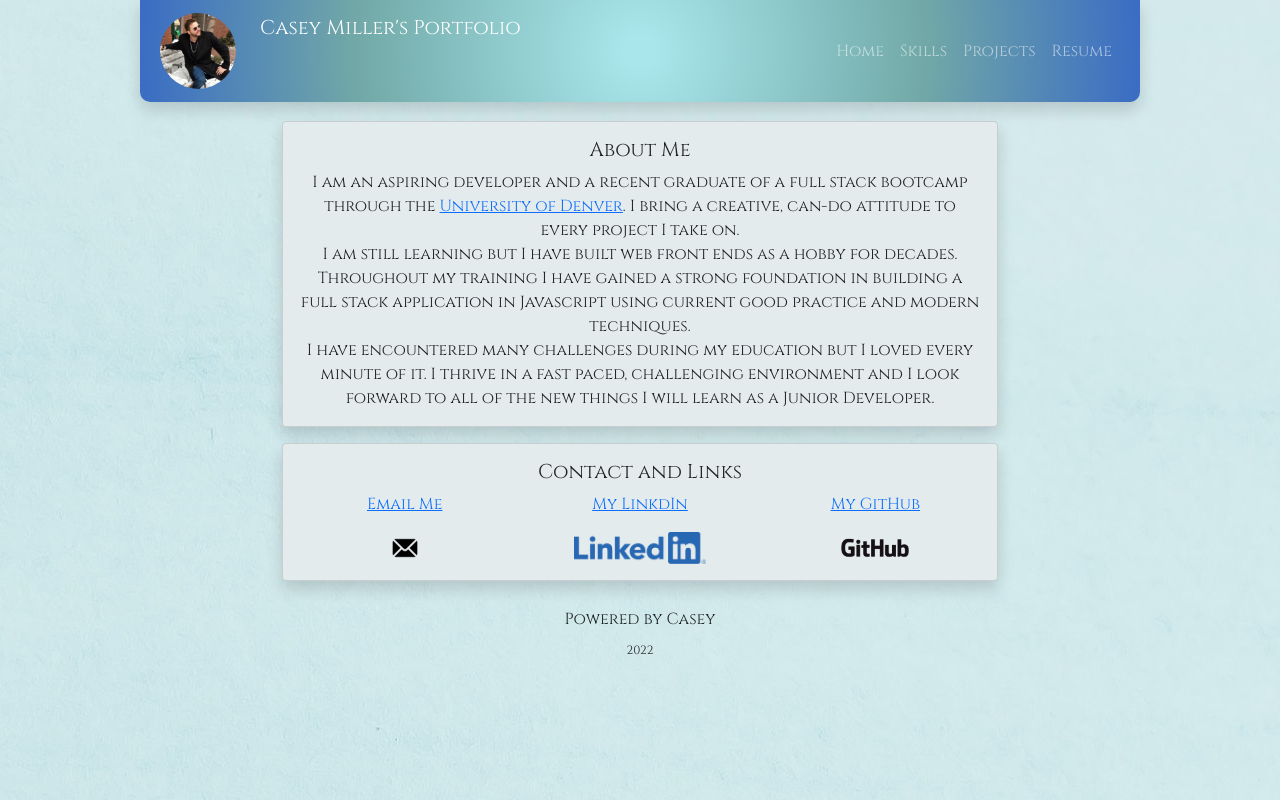
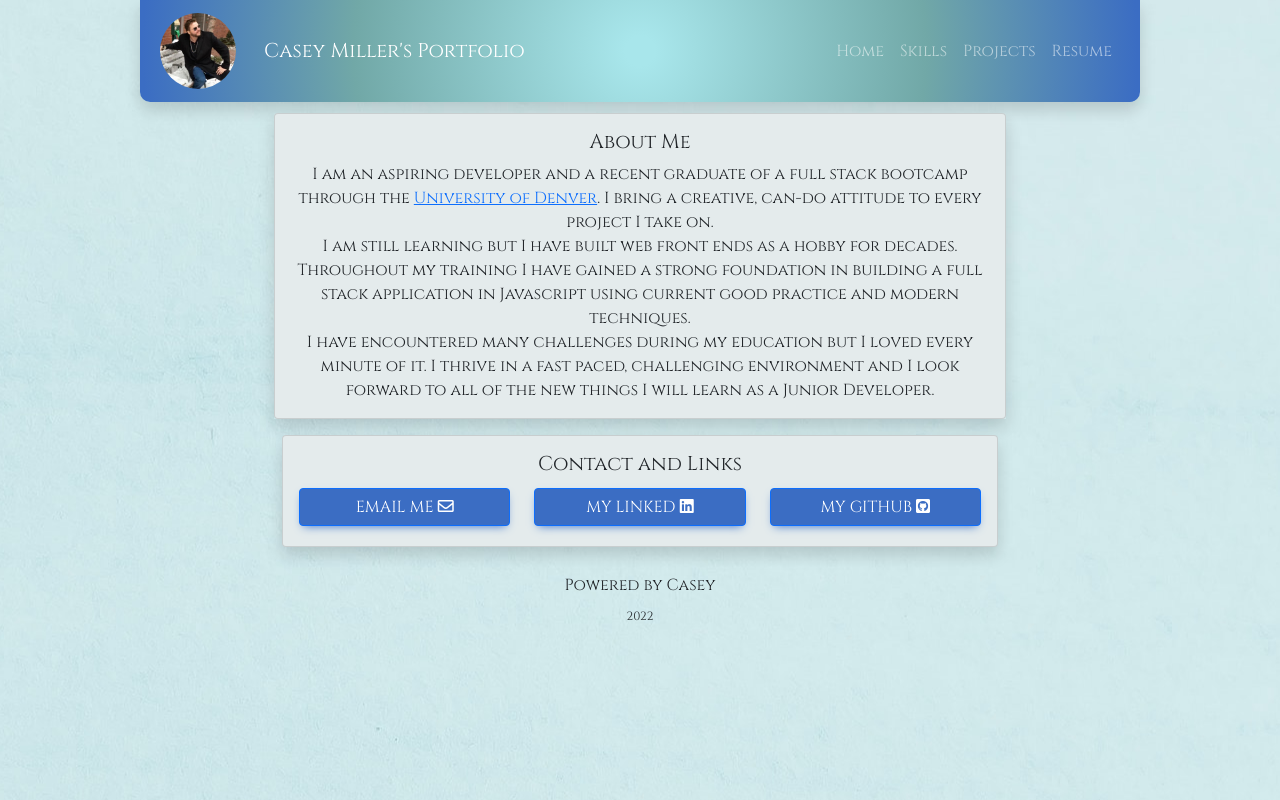
Before and after one commit to CaseySMiller/reactPortfolio, a React (Create React App) app in the folder client/: page / in a window 1280 px wide. Built offline with nearby package versions, Linux system fonts and the light colour scheme.

Commit message:
added MDB and styled home page with it as well as adding hover gradient to all buttons

```diff
--- a/client/package.json
+++ b/client/package.json
@@ -8,6 +8,7 @@
     "@testing-library/user-event": "^13.5.0",
     "bootstrap": "^5.1.3",
     "graphql": "^16.5.0",
+    "mdb-react-ui-kit": "^4.1.0",
     "react": "^18.2.0",
     "react-bootstrap": "^2.4.0",
     "react-dom": "^18.2.0",
--- a/client/public/index.html
+++ b/client/public/index.html
@@ -3,6 +3,8 @@
   <head>
     <meta charset="utf-8" />
     <link rel="icon" href="%PUBLIC_URL%/favicon.ico" />
+    <link href="https://use.fontawesome.com/releases/v5.15.1/css/all.css" rel="stylesheet" />
+    <link href="https://fonts.googleapis.com/css?family=Roboto:300,400,500,700&display=swap" rel="stylesheet" />
 
     <meta name="viewport" content="width=device-width, initial-scale=1" />
     <meta name="theme-color" content="#000000" />
--- a/client/src/App.css
+++ b/client/src/App.css
@@ -42,9 +42,13 @@ body {
   object-fit: cover;
 }
 
-.project-button {
+.my-button {
   background-color: rgb(59,109,195);
 }
+.my-button:hover {
+  background-color: rgb(113,168,167);
+  background: radial-gradient(circle, rgba(168,230,235,1) 3%, rgba(113,168,167,1) 57%, rgba(59,109,195,1) 99%);
+  }
 
 .contact-link {
   width: 100%;
--- a/client/src/components/ProjectCard.js
+++ b/client/src/components/ProjectCard.js
@@ -30,21 +30,16 @@ function ProjectCard(project) {
                 </div>
                 <div style={{marginTop: '12px'}}>
                     <Row className='justify-content-center mx-2'>
-                        {/* {largeCol ? (
-                            <h2>true</h2>
-                        ):(
-                            <h2>false</h2>
-                        )} */}
                         <Button
                         variant="secondary"
-                        className={largeCol ? 'm-2 col-xs-10 col-lg-5 project-button' : 'm-2 col-xs-10 project-button'}
+                        className={largeCol ? 'm-2 col-xs-10 col-lg-5 my-button' : 'm-2 col-xs-10 my-button'}
                         target='_blank'
                         href={deployedSite}>
                             Deployed app
                         </Button>
                         <Button
                         variant="secondary"
-                        className={largeCol ? 'm-2 col-xs-10 col-lg-5 project-button' : 'm-2 col-xs-10 project-button'}
+                        className={largeCol ? 'm-2 col-xs-10 col-lg-5 my-button' : 'm-2 col-xs-10 my-button'}
                         target='_blank'
                         href={gitHub}>
                             GitHub Repo
--- a/client/src/index.js
+++ b/client/src/index.js
@@ -1,6 +1,7 @@
 import React from 'react';
 import ReactDOM from 'react-dom/client';
 import './index.css';
+import 'mdb-react-ui-kit/dist/css/mdb.min.css';
 import App from './App';
 import reportWebVitals from './reportWebVitals';
 
--- a/client/src/pages/Home.js
+++ b/client/src/pages/Home.js
@@ -1,5 +1,7 @@
 import React from 'react';
-import { Row, Col, Container, Card, Button } from 'react-bootstrap';
+import { Row, Col, Container, Card } from 'react-bootstrap';
+import { MDBBtn, MDBIcon, MDBRow, MDBCol } from 'mdb-react-ui-kit';
+
 
 
 const Home = () => {
@@ -9,7 +11,8 @@ const Home = () => {
             <Container className='p-2'>
                 <Row className='justify-content-center'>
                     <Col md={9}>
-                        <Card className='m-2 mb-3 mx-100 shadow'>
+                        <div className='shadow p-0 m-0'>
+                            <Card className='mb-3 mx-100 hover-shadow'>
                                 <Card.Body>
                                     <Card.Title className="text-center">
                                         About Me
@@ -23,53 +26,38 @@ const Home = () => {
                                     </Card.Text>
                                 </Card.Body>
                             </Card>
+                        </div>
                         <Card className='m-2 mx-100 shadow'>
                             <Card.Body>
                                 <Card.Title className="text-center">
                                     Contact and Links
                                 </Card.Title>
                                 <Card.Text>
-                                    <Row>
-                                        <Col className='center-all'>
-                                            <a href="mailto:CaseySMiller@yahoo.com"
-                                            >
-                                                <Row className='center-all'>
-                                                    Email Me
-                                                </Row>
-                                                <Row className='center-all'>
-                                                    <img className='contact-link' id="emailLogo" src="/images/emailLogo.png" alt="Linkedin logo"></img>
-                                                </Row>
-                                            </a>
-                                        </Col>
-                                        <Col className='center-all'>
-                                            <a
+                                    <MDBRow>
+                                        <MDBCol lg="4" className='my-1'>
+                                            <MDBBtn
+                                            className='d-block my-button'
+                                            href="mailto:CaseySMiller@yahoo.com">
+                                                Email Me <MDBIcon far icon="envelope" />
+                                            </MDBBtn>
+                                        </MDBCol>
+                                        <MDBCol lg="4" className='my-1'>
+                                            <MDBBtn
+                                            className='d-block my-button'
                                             href="https://www.linkedin.com/in/casey-miller-3b376444/"
-                                            target="_blank"
-                                            rel="noreferrer"
-                                            >
-                                                <Row className='center-all'>
-                                                    My LinkdIn
-                                                </Row>
-                                                <Row className='center-all'>
-                                                    <img id="liLogo" className='contact-link' src="/images/LI-Logo.png" alt="Linkedin logo"></img>
-                                                </Row>
-                                            </a>
-                                        </Col>
-                                        <Col className='center-all'>
-                                            <a
+                                            target='_blank'>
+                                                My Linked <MDBIcon fab icon="linkedin" />
+                                            </MDBBtn>
+                                        </MDBCol>
+                                        <MDBCol lg="4" className='my-1'>
+                                            <MDBBtn
+                                            className='d-block my-button'
                                             href="https://github.com/CaseySMiller"
-                                            target="_blank"
-                                            rel="noreferrer"
-                                            >
-                                                <Row className='center-all'>
-                                                    My GitHub
-                                                </Row>
-                                                <Row className='center-all'>
-                                                    <img id="gitLogo" className='contact-link' src="/images/GitHub_Logo.png"></img>
-                                                </Row>
-                                            </a>
-                                        </Col>
-                                    </Row>
+                                            target='_blank'>
+                                                My GitHub <MDBIcon fab icon="github-square" />
+                                            </MDBBtn>
+                                        </MDBCol>
+                                    </MDBRow>
                                 </Card.Text>
                             </Card.Body>
                         </Card>
--- a/client/src/pages/Resume.js
+++ b/client/src/pages/Resume.js
@@ -34,7 +34,7 @@ const Resume = () => {
                                 </div>
                                 <Button
                                 variant="secondary"
-                                className='m-2 col-xs-10 project-button'
+                                className='m-2 col-xs-10 my-button'
                                 target='_blank'
                                 href={resumeFile}>
                                     Download .pdf
```
Also changed, not shown: 1 other file (tests, documents, lock files or other folders). Lines whose indentation alone changed are shown as unchanged.
